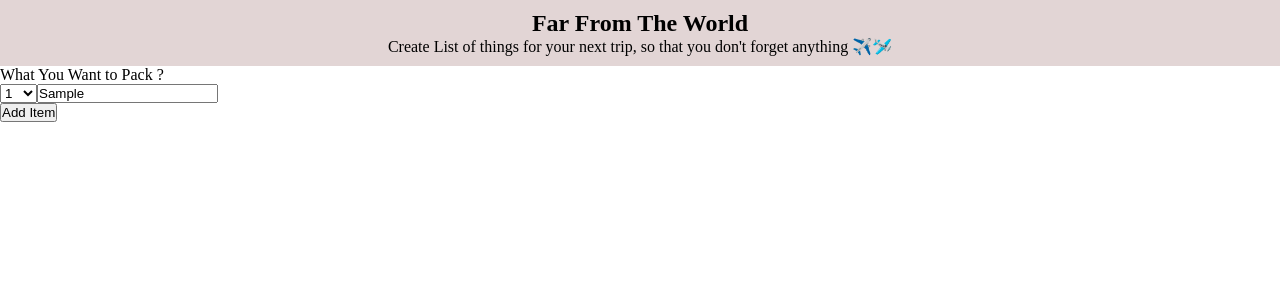
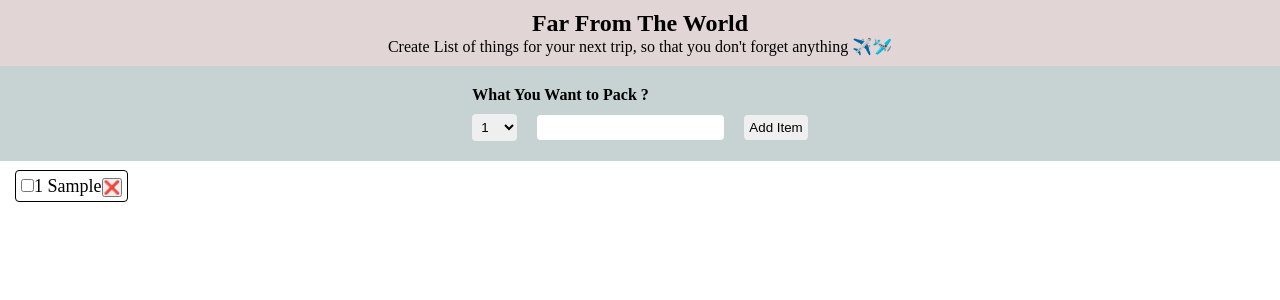
Before and after one commit to ShashankShekhar9839/Reactjs, a React (Vite) app in the folder packing-list/: page / in a window 1280 px wide. Both pictures are taken after typing "Sample" into the empty fields and a click on the button "Add Item". Shown: the top 300 px of the page. Built offline with nearby package versions, Linux system fonts and the light colour scheme.

Commit message:
more features added

```diff
--- a/packing-list/src/App.jsx
+++ b/packing-list/src/App.jsx
@@ -1,12 +1,25 @@
 import "./App.css";
 import Header from "./components/Header";
 import Form from "./components/Form";
+import PackingList from "./components/PackingList";
+import { useEffect, useState } from "react";
 
 function App() {
+  const [items, setItems] = useState([]);
+
+  const addItem = (item) => {
+    setItems([...items, item]);
+  };
+
+  useEffect(() => {
+    console.log(items);
+  }, [items]);
+
   return (
     <div style={{ margin: "auto" }}>
       <Header />
-      <Form />
+      <Form itemList={items} addItem={addItem} />
+      <PackingList itemList={items} />
     </div>
   );
 }
--- a/packing-list/src/components/Form.jsx
+++ b/packing-list/src/components/Form.jsx
@@ -1,28 +1,43 @@
-import React from "react";
+import React, { useState } from "react";
+import "../css/form.css";
 
-const Form = () => {
+const Form = ({ addItem }) => {
+  const [description, setDescription] = useState("");
+  const [quantity, setQuantity] = useState(1);
   const quantityOptions = Array.from({ length: 20 }, (_, i) => i + 1);
 
   const handleSubmit = (event) => {
     event.preventDefault();
-    console.log(event);
+    addItem({ description, quantity, packed: false, id: new Date() });
+    setDescription("");
+    setQuantity(1);
+  };
+
+  const handleInputChange = (event) => {
+    setDescription(event.target.value);
+  };
+
+  const handleQuantityChange = (event) => {
+    setQuantity(event.target.value);
   };
 
   return (
-    <>
+    <div className="form-wrapper">
       <form onSubmit={handleSubmit}>
         <p>What You Want to Pack ? </p>
-        <select>
+        <div className="inputs">
+          <select value={quantity} onChange={handleQuantityChange}>
             {quantityOptions.map((number) => (
               <option key={number} value={number}>
                 {number}
               </option>
             ))}
           </select>
-        <input type="text" />
+          <input type="text" value={description} onChange={handleInputChange} />
+          <button>Add Item</button>
+        </div>
       </form>
-      <button type="submit">Add Item</button>
-    </>
+    </div>
   );
 };
 
--- /dev/null
+++ b/packing-list/src/components/Item.jsx
@@ -0,0 +1,20 @@
+import React from "react";
+import "../css/item.css";
+
+const Item = ({ desc, quantity }) => {
+  return (
+    <>
+      <span className="item">
+        <span>
+          <input type="checkbox" />
+        </span>
+        <span>
+          {quantity} {desc}
+        </span>
+        <button>❌</button>
+      </span>
+    </>
+  );
+};
+
+export default Item;
--- /dev/null
+++ b/packing-list/src/components/PackingList.jsx
@@ -0,0 +1,14 @@
+import React from "react";
+import Item from "./Item";
+
+const PackingList = ({ itemList }) => {
+  return (
+    <div style={{ padding: "15px", background: "iceBlue" }}>
+      {itemList?.map((item) => (
+        <Item desc={item.description} quantity={item.quantity} key={item.id} />
+      ))}
+    </div>
+  );
+};
+
+export default PackingList;
--- /dev/null
+++ b/packing-list/src/css/form.css
@@ -0,0 +1,25 @@
+.form-wrapper {
+  display: flex;
+  justify-content: center;
+  align-items: center;
+  padding: 20px;
+  background-color: rgb(199, 211, 211);
+}
+
+.form-wrapper p {
+  font-weight: bolder;
+  margin-bottom: 10px;
+}
+
+.inputs {
+  display: flex;
+  justify-content: center;
+  align-items: center;
+  gap: 20px;
+}
+
+.inputs > * {
+  padding: 5px;
+  border-radius: 4px;
+  border: none;
+}
--- /dev/null
+++ b/packing-list/src/css/item.css
@@ -0,0 +1,6 @@
+.item {
+  padding: 5px;
+  font-size: 18px;
+  border: 0.5px solid black;
+  border-radius: 4px;
+}
```
Lines whose indentation alone changed are shown as unchanged.
